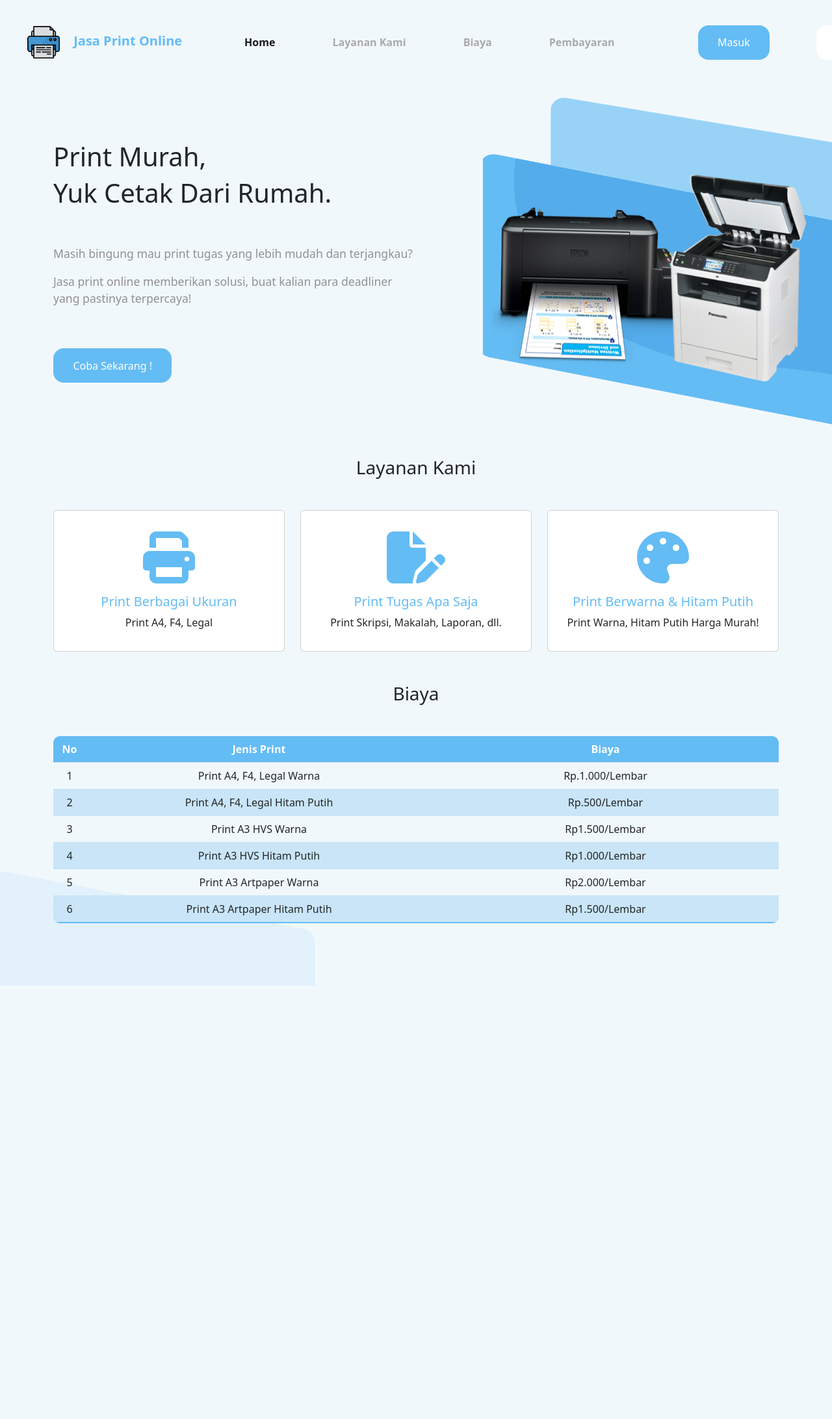
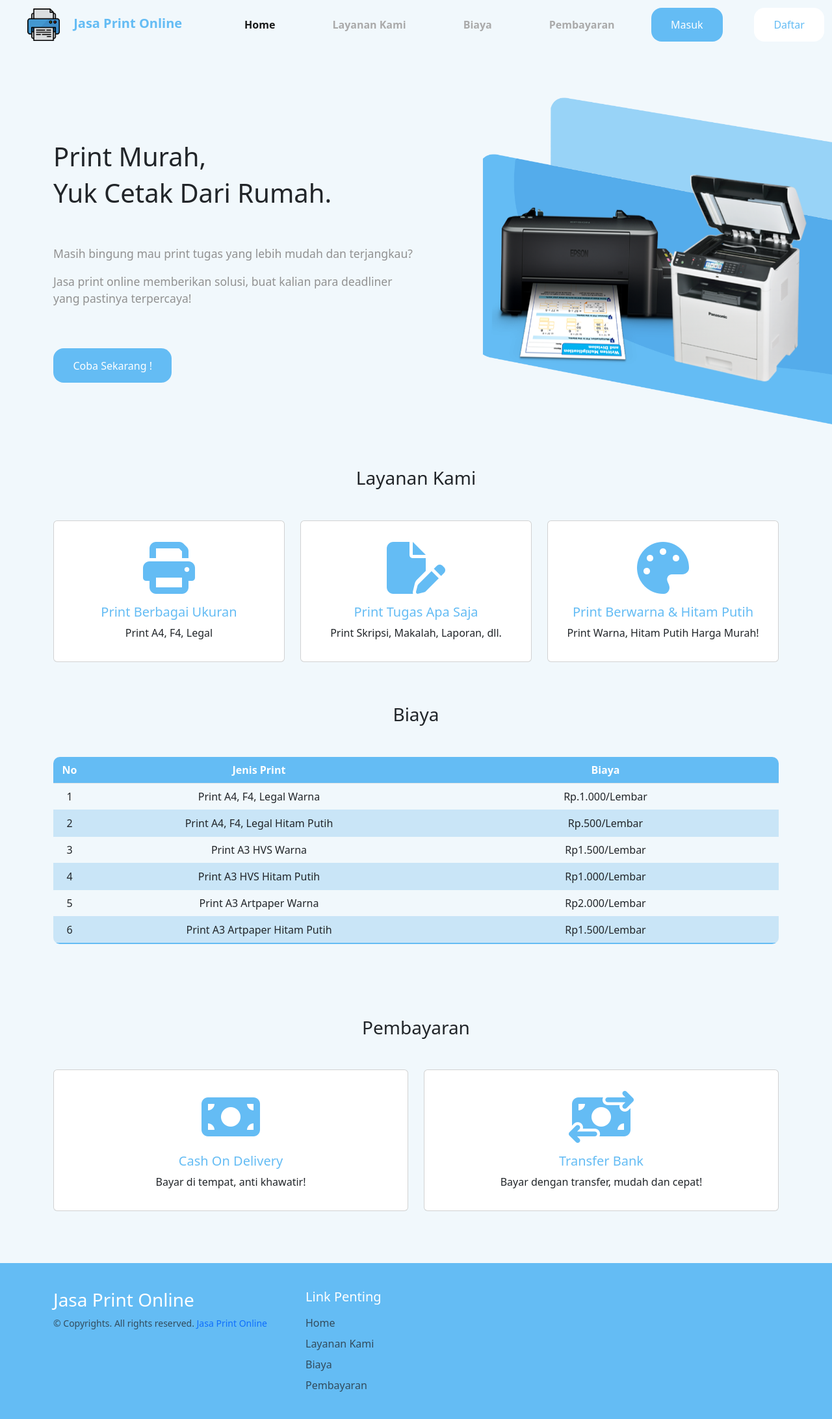
Before and after one commit to Pratamaardhy/Print-Online, a PHP site: page / in a window 1280 px wide. Shown: the whole page at 65% size. Before the commit the page ends 1517 px from the top, so only its background shows below. Run offline with PHP 8.4, Linux system fonts and the light colour scheme; some libraries are stand-ins or nearby versions.

Commit message:
homepage-update

```diff
--- a/css/style.css
+++ b/css/style.css
@@ -20,11 +20,6 @@ body {
   font-family: "Poppins", sans-serif;
 }
 
-.stop-scrolling {
-  height: 100%;
-  overflow: hidden;
-}
-
 a {
   text-decoration: none !important;
 }
@@ -34,11 +29,11 @@ a {
   padding: 1.7rem 0 2rem;
   width: 100%;
   min-height: 100vh;
-  overflow: hidden;
   background-color: var(--backgroundColor);
   display: flex;
   flex-direction: column;
   justify-content: space-between;
+  overflow: hidden;
 }
 
 .container {
@@ -197,6 +192,7 @@ header .container {
 .navbar {
   padding-left: 30px !important;
   padding-right: 30px !important;
+  background-color: #f1f8fc !important;
 }
 
 .gap {
@@ -237,3 +233,7 @@ tbody tr:nth-of-type(even) {
 tbody tr:last-of-type {
   border-bottom: 2px solid #64bcf4;
 }
+
+footer {
+  background-color: #64bcf4 !important;
+}
--- a/index.php
+++ b/index.php
@@ -14,11 +14,7 @@
 
 <body>
   <main>
-    <div class="big-wrapper light">
-      <img src="./img/shape.png" alt="" class="shape" />
-
-      <header>
-        <nav class="navbar navbar-expand-lg">
+    <nav class="navbar navbar-expand-lg sticky-top light">
       <div class="container-fluid">
         <a class="navbar-brand" href="#">
           <img src="./img/logo.png" alt="" width="50" height="50" class="d-inline me-3">
@@ -28,30 +24,32 @@
           aria-controls="navbarNav" aria-expanded="false" aria-label="Toggle navigation">
           <span class="navbar-toggler-icon"></span>
         </button>
-            <div class="collapse navbar-collapse justify-content-end links" id="navbarNav">
+        <div class="d-flex justify-content-end">
+          <div class="collapse navbar-collapse links" id="navbarNav">
             <ul class="navbar-nav me-5">
               <li class="nav-item">
                 <a class="nav-link active" aria-current="page" href="#">Home</a>
               </li>
               <li class="nav-item">
-                  <a class="nav-link" href="#">Layanan Kami</a>
+                <a class="nav-link" href="#layanan-kami">Layanan Kami</a>
               </li>
               <li class="nav-item">
-                  <a class="nav-link" href="#">Biaya</a>
+                <a class="nav-link" href="#biaya">Biaya</a>
               </li>
               <li class="nav-item">
                 <a class="nav-link" href="#">Pembayaran</a>
               </li>
             </ul>
-              <div class="d-flex">
-                <a class="button" href="login.php" role="button">Masuk</a>
-                <a class="button secondary" href="register.php" role="button">Daftar</a>
+          </div>
+          <div class="d-flex gap-5">
+            <a class="button" style="margin-left: 0;" href="login.php" role="button">Masuk</a>
+            <a class="button secondary" style="margin-left: 0;" href="register.php" role="button">Daftar</a>
           </div>
         </div>
       </div>
     </nav>
-      </header>
 
+    <div class="big-wrapper light">
       <div class="showcase-area">
         <div class="container">
           <div class="left">
@@ -76,7 +74,7 @@
         </div>
       </div>
 
-      <div class="container text-center" id="layanan-kami">
+      <div class="container text-center my-3" id="layanan-kami">
         <h3 class="mb-5">
           Layanan Kami
         </h3>
@@ -157,8 +155,55 @@
           </tbody>
         </table>
       </div>
+
+      <div class="container text-center my-5" id="layanan-kami">
+        <h3 class="mb-5">
+          Pembayaran
+        </h3>
+        <div class="row">
+          <div class="col">
+            <div class="card">
+              <div class="card-body">
+                <i class="fa-solid fa-money-bill fa-5x my-3" style="color: #64bcf4"></i>
+                <h5>Cash On Delivery</h5>
+                <p>Bayar di tempat, anti khawatir!</p>
+              </div>
+            </div>
+          </div>
+          <div class="col">
+            <div class="card">
+              <div class="card-body">
+                <i class="fa-solid fa-money-bill-transfer fa-5x my-3" style="color: #64bcf4"></i>
+                <h5>Transfer Bank</h5>
+                <p>Bayar dengan transfer, mudah dan cepat!</p>
+              </div>
+            </div>
+          </div>
+        </div>
+      </div>
     </div>
   </main>
+
+  <footer class="w-100 pt-4 flex-shrink-0">
+    <div class="container py-3">
+      <div class="row gy-3 gx-5">
+        <div class="col-lg-4 col-md-6">
+          <h5 class="h3 text-white">Jasa Print Online</h5>
+          <p class="small text-muted mb-0">&copy; Copyrights. All rights reserved. <a class="text-primary"
+              href="#">Jasa Print Online</a></p>
+        </div>
+        <div class="col-lg-2 col-md-6">
+          <h5 class="text-white mb-3">Link Penting</h5>
+          <ul class="list-unstyled links text-muted">
+            <li><a href="#" class="mb-2" style="margin-left: 0;">Home</a></li>
+            <li><a href="#layanan-kami" class="mb-2" style="margin-left: 0;">Layanan Kami</a></li>
+            <li><a href="#biaya" class="mb-2" style="margin-left: 0;">Biaya</a></li>
+            <li><a href="#pembayaran" class="mb-2" style="margin-left: 0;">Pembayaran</a></li>
+          </ul>
+        </div>
+      </div>
+    </div>
+  </footer>
 
   <!-- JavaScript Files -->
 
```
Lines whose indentation alone changed are shown as unchanged.
